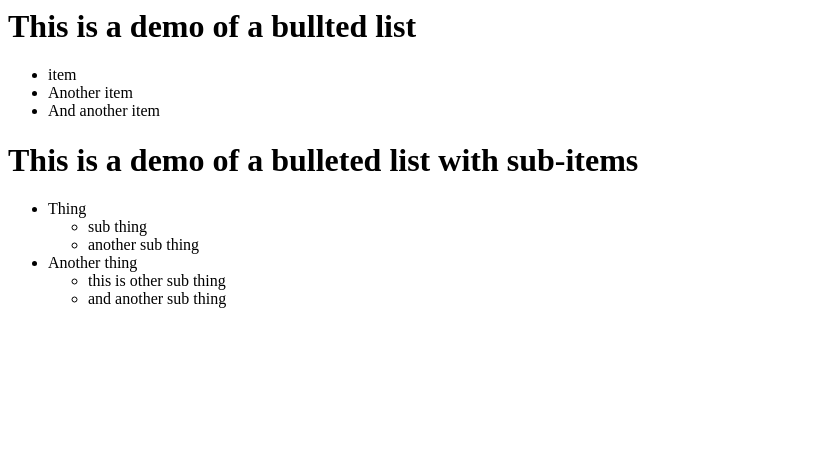
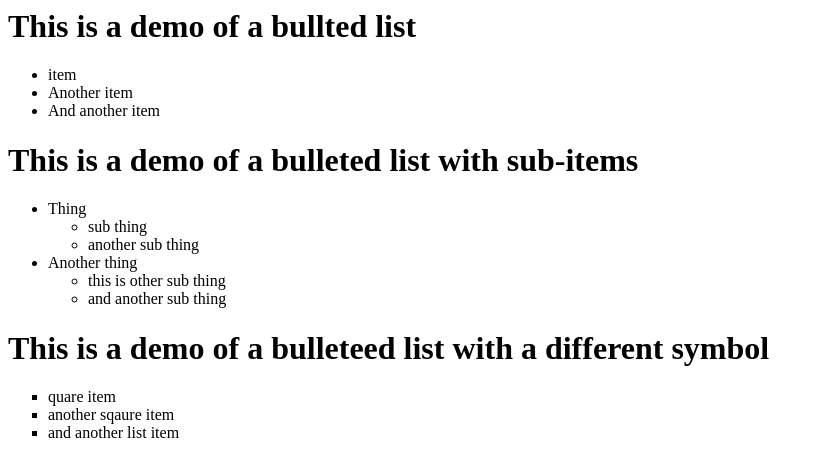
Before and after one commit to hnasir84/hnasir84.github.io, a plain HTML site: page unorderedList.html in a window 1280 px wide. Shown: the whole page, without its empty margins (0-823 px from the left). Drawn offline with Linux system fonts and the light colour scheme.

Commit message:
Update unorderedList.html

```diff
--- a/unorderedList.html
+++ b/unorderedList.html
@@ -29,6 +29,14 @@
 
 
    </ul>
+
+   <h1>This is a demo of  a bulleteed list with a different symbol</h1>
+   <ul type = "square">
+    <li>quare item</li>
+    <li>another sqaure item</li>
+    <li>and another list item</li>
+
+   </ul>
  </body>
 
 </html>
```
